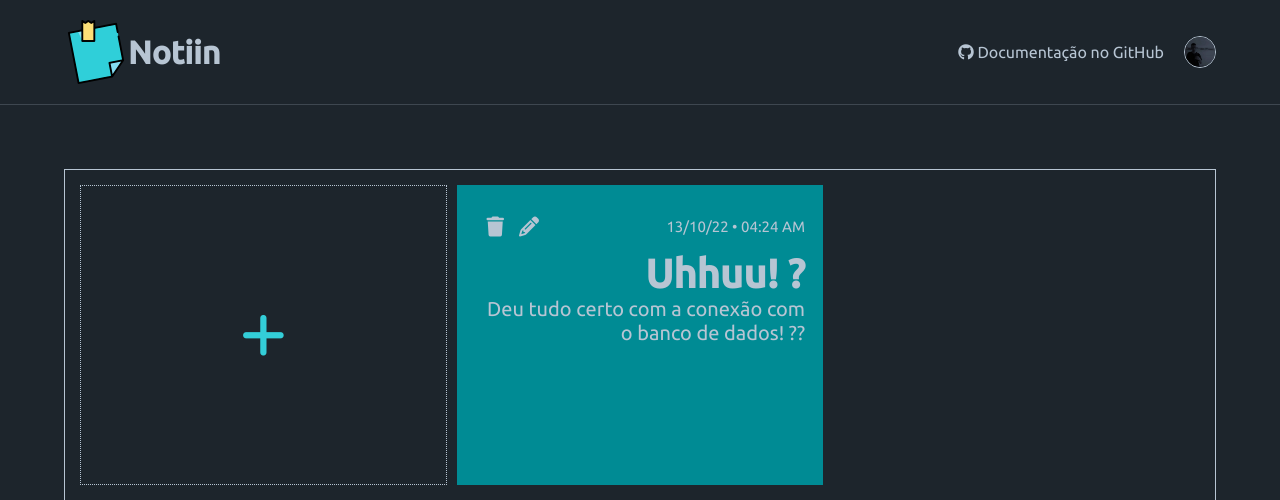
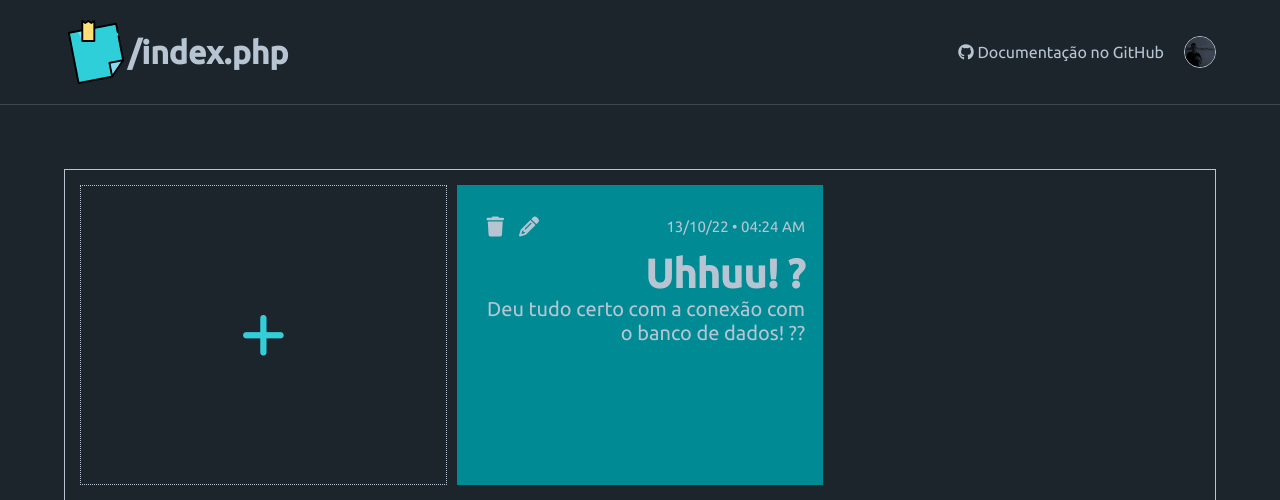
Before and after one commit to samuelsouzzza/Noti-in, a PHP site: page /index.php in a window 1280 px wide. Shown: the top 500 px of the page. Run offline with PHP 8.4, Linux system fonts and the light colour scheme; data comes from the database, SQL or seed files in the repository; data that the repository does not hold is empty; some libraries are stand-ins or nearby versions.

Commit message:
sem avancos

```diff
--- a/index.php
+++ b/index.php
@@ -16,13 +16,13 @@ include('db/connection.php');
         <link rel="preconnect" href="https://fonts.googleapis.com">
         <link rel="preconnect" href="https://fonts.gstatic.com" crossorigin>
         <link href="https://fonts.googleapis.com/css2?family=Ubuntu:wght@300;400;500&display=swap" rel="stylesheet">
-        <title>Notiin</title>
+        <title>Noti-in</title>
     </head>
 <body>
     <header>
         <div>
             <img src="imgs/ico/bloco-de-anotacoes.png" alt="Logo-principal">
-            <h1>Notiin</h1>
+            <h1><?php echo $_SERVER['PHP_SELF']; ?></h1>
         </div>
         <div>
         <ul>
@@ -36,13 +36,13 @@ include('db/connection.php');
             <i class="fa-solid fa-plus"></i>
         </div>
         <?php
-            while($row = mysqli_fetch_array($query,  MYSQLI_NUM)){
+            while($row = mysqli_fetch_array($query)){
         ?>
         <div class="itens">
             <div class="itens-header">
                 <div class="itens-acoes">
                     <a href="php/deleteItem.php?del_id_nota=<?php echo $row[0];?>"><i class="fa-solid fa-trash"></i></a>
-                    <a class="btn-atualizar"><i class="fa-solid fa-pencil"></i></a>
+                    <a href="<?php $_SERVER['PHP_SELF'];?>?id=<?php echo $row[0];?>" class="btn-atualizar"><i class="fa-solid fa-pencil"></i></a>
                 </div>
                 <div class="itens-data"><?php echo $row[3];?> • <?php echo $row[4];?></div>
             </div>
@@ -56,9 +56,6 @@ include('db/connection.php');
             <p>Número de anotações: <?php echo $qtd;?></p>
         </div>
     </section>
-    <footer>
-        <p>Alguns Direitos Reservados</p><?php echo date('Y');?>
-    </footer>
     <section class="modal-wrapper" >
         <article class="modal-box">
             <button class="btn-fechar-modal"><i class="fa-solid fa-xmark"></i></button>
@@ -90,6 +87,9 @@ include('db/connection.php');
             </form>
         </article>
     </section>
+    <footer>
+        <p>Alguns Direitos Reservados</p><?php echo date('Y');?>
+    </footer>
 <script src="js/script.js"></script>
 <script src="https://kit.fontawesome.com/33170ddcd4.js" crossorigin="anonymous"></script>
 </body>
```
Also changed, not shown: js/script.js (+4 -4 lines).
